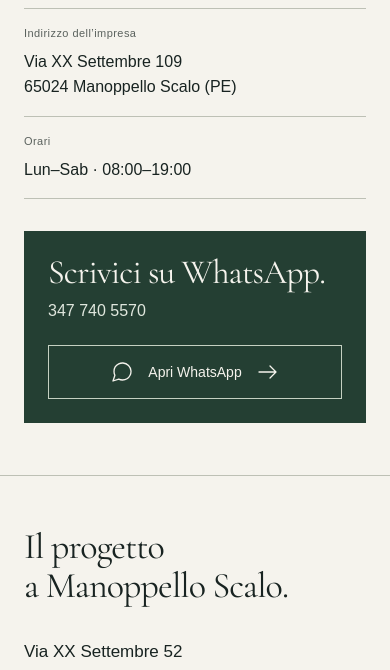
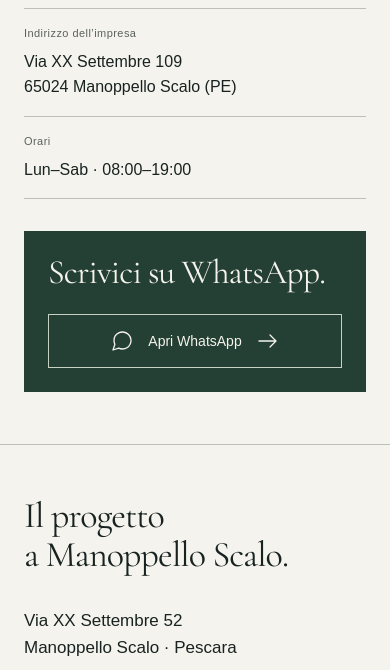
Before and after one commit to giorgioiezzi99-netizen/Palazzina_Iezzi, a plain HTML site: page index.html in a window 390 px wide. Shown: the part 4699-5369 px from the top of the page. Drawn offline with Linux system fonts and the light colour scheme.

Commit message:
Remove repeated phone number from WhatsApp panel

```diff
--- a/index.html
+++ b/index.html
@@ -58,7 +58,7 @@
 <div><dt>Orari</dt><dd>Lun–Sab · 08:00–19:00</dd></div>
 </dl>
 </div>
-<section class="whatsapp-panel" id="whatsapp" aria-labelledby="whatsapp-title"><div><h3 id="whatsapp-title">Scrivici su WhatsApp.</h3><p>347 740 5570</p></div><a class="whatsapp-link" href="https://wa.me/393477405570?text=Buongiorno%2C%20vorrei%20informazioni%20su%20Palazzina%20Arabona." target="_blank" rel="noopener noreferrer" aria-label="Apri la chat WhatsApp con Shala Costruzioni al numero +39 347 740 5570"><svg viewBox="0 0 24 24" aria-hidden="true"><path d="M21 11.5a8.4 8.4 0 0 1-.9 3.8 8.5 8.5 0 0 1-7.6 4.7 8.4 8.4 0 0 1-3.8-.9L3 21l1.9-5.7a8.4 8.4 0 0 1-.9-3.8 8.5 8.5 0 0 1 4.7-7.6 8.4 8.4 0 0 1 3.8-.9h.5a8.5 8.5 0 0 1 8 8v.5Z"/></svg>Apri WhatsApp<svg viewBox="0 0 24 24" aria-hidden="true"><path d="M3 12h17m-6-6 6 6-6 6"/></svg></a></section>
+<section class="whatsapp-panel" id="whatsapp" aria-labelledby="whatsapp-title"><div><h3 id="whatsapp-title">Scrivici su WhatsApp.</h3></div><a class="whatsapp-link" href="https://wa.me/393477405570?text=Buongiorno%2C%20vorrei%20informazioni%20su%20Palazzina%20Arabona." target="_blank" rel="noopener noreferrer" aria-label="Apri la chat WhatsApp con Shala Costruzioni al numero +39 347 740 5570"><svg viewBox="0 0 24 24" aria-hidden="true"><path d="M21 11.5a8.4 8.4 0 0 1-.9 3.8 8.5 8.5 0 0 1-7.6 4.7 8.4 8.4 0 0 1-3.8-.9L3 21l1.9-5.7a8.4 8.4 0 0 1-.9-3.8 8.5 8.5 0 0 1 4.7-7.6 8.4 8.4 0 0 1 3.8-.9h.5a8.5 8.5 0 0 1 8 8v.5Z"/></svg>Apri WhatsApp<svg viewBox="0 0 24 24" aria-hidden="true"><path d="M3 12h17m-6-6 6 6-6 6"/></svg></a></section>
 </section>
 <section class="location section-shell section-space" id="dove-siamo" aria-labelledby="location-title"><div class="location-copy"><h2 id="location-title">Il progetto<br>a Manoppello Scalo.</h2><address>Via XX Settembre 52<br>Manoppello Scalo · Pescara</address><a class="text-link" href="https://www.google.com/maps/dir/?api=1&amp;destination=Via%20XX%20Settembre%2052%2C%20Manoppello%20Scalo%2C%20PE" target="_blank" rel="noopener noreferrer">Raggiungi la palazzina <svg viewBox="0 0 24 24" aria-hidden="true"><path d="M3 12h17m-6-6 6 6-6 6"/></svg></a></div><iframe title="Mappa della Palazzina Arabona a Manoppello Scalo" src="https://www.google.com/maps?q=Via%20XX%20Settembre%2052%2C%20Manoppello%20Scalo%2C%20PE&amp;output=embed" loading="lazy" referrerpolicy="no-referrer-when-downgrade"></iframe></section>
 </main>
```
